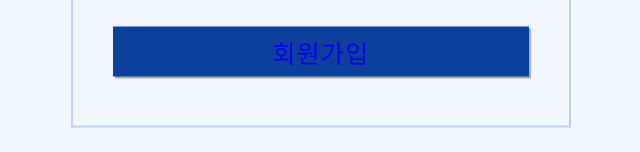
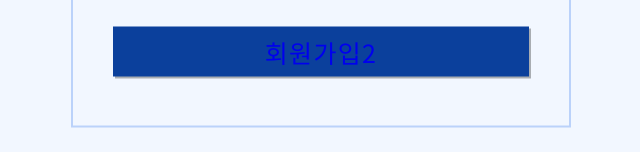
Before and after one commit to sso-jeong/project_front, a plain HTML site: page project/SFA_register.html in a window 1280 px wide. Shown: the part 645-797 px from the top of the page, 319-959 px from the left. Drawn offline with nearby package versions, Linux system fonts and the light colour scheme.

Commit message:
0907 회원가입

```diff
--- a/project/SFA_register.html
+++ b/project/SFA_register.html
@@ -100,7 +100,7 @@
             </div>
 
             <div class=""> <!--onclick="linklogin()" -->
-                <button class="btn" id="btn" type="submit"><a href="SFA_login.html">회원가입</a></button>
+                <button class="btn" id="btn" type="submit"><a href="SFA_login.html">회원가입2</a></button>
             </div>
 
 
--- a/project/css/style.css
+++ b/project/css/style.css
@@ -1,5 +1,7 @@
 @charset 'utf-8';
 @import url('https://fonts.googleapis.com/css2?family=Noto+Sans+KR:wght@400;500&display=swap');
+
+/* 업데이트용 지울것 */
 
 .login-box {
     width: 500px;
--- a/project/js/register.js
+++ b/project/js/register.js
@@ -68,6 +68,7 @@ $(function () {
         // if (id == '' || id == null) {
         //     alert("사번을 입력해주세요.");
         //     return false;
+        //test 지울것
 
         // }
         // else {
```
